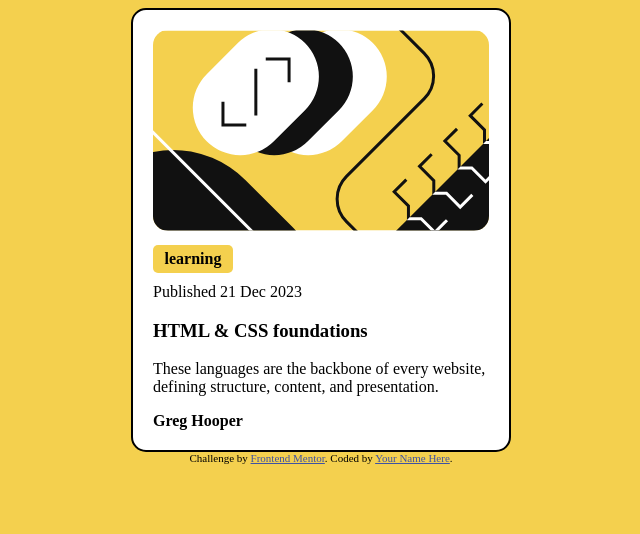
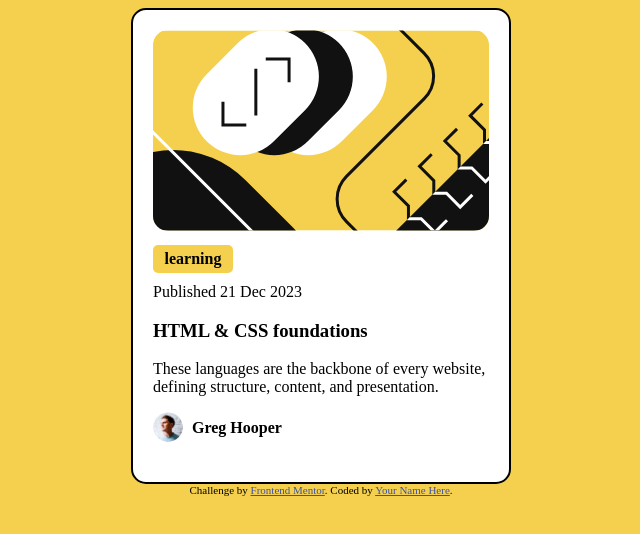
Before and after one commit to 9rot353/blog-preview-card, a plain HTML site: page index.html in a window 1280 px wide. Shown: the whole page, without its empty margins (319-959 px from the left). Drawn offline with Linux system fonts and the light colour scheme.

Commit message:
add creator tag

```diff
--- a/index.html
+++ b/index.html
@@ -26,8 +26,10 @@
     <h3>HTML & CSS foundations</h3>
 
     <p>These languages are the backbone of every website, defining structure, content, and presentation.</p>
-
-    <b>Greg Hooper</b>
+    <div class="creator">
+      <img src="./assets/images/image-avatar.webp">
+      <p><b>Greg Hooper</b></p>
+    </div>
 
   </main>
 
--- a/styles.css
+++ b/styles.css
@@ -25,3 +25,19 @@ img {
     margin: 10px 0px 10px 0px;
 
 }
+
+.creator {
+    display: flexbox;
+    flex-direction: column;
+}
+
+.creator img {
+    width: 30px;
+    height: 30px;
+}
+.creator p {
+   display: inline-block;
+   position: relative;
+   bottom: 9px;
+   left: 5px;
+}
```
